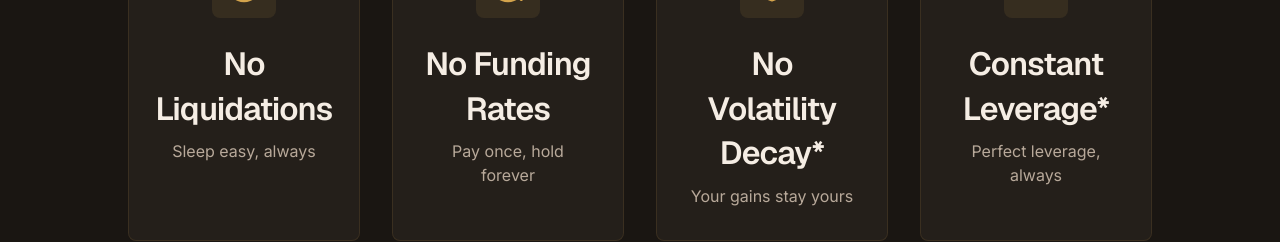
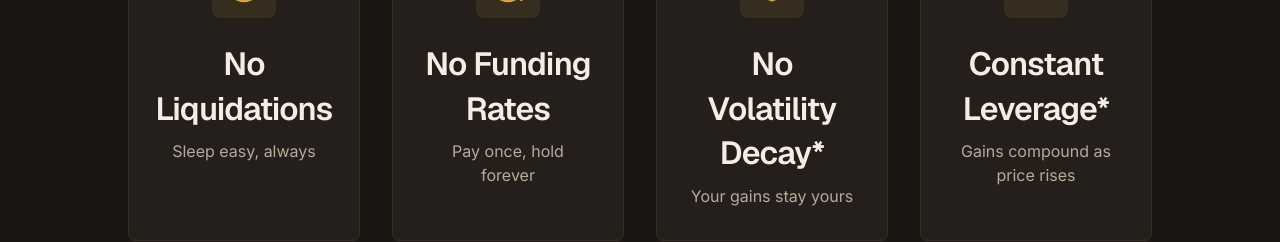
Before and after one commit to SIR-trading/sir-landing-react, a Next.js app: page / in a window 1280 px wide. Shown: the part 1140-1382 px from the top of the page. Built offline with nearby package versions, Linux system fonts and the light colour scheme.

Commit message:
minor text edit

```diff
--- a/src/components/ValueGrid.tsx
+++ b/src/components/ValueGrid.tsx
@@ -90,7 +90,7 @@ const values: ValueItem[] = [
       </svg>
     ),
     title: "Constant Leverage*",
-    description: "Perfect leverage, always",
+    description: "Gains compound as price rises",
   },
 ];
 
```
